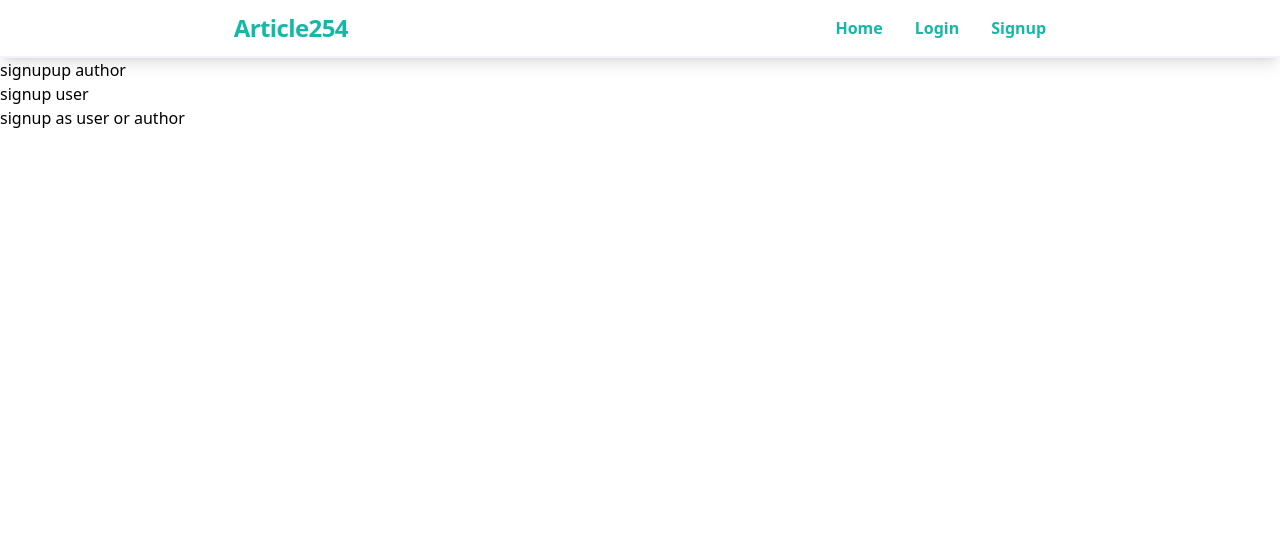
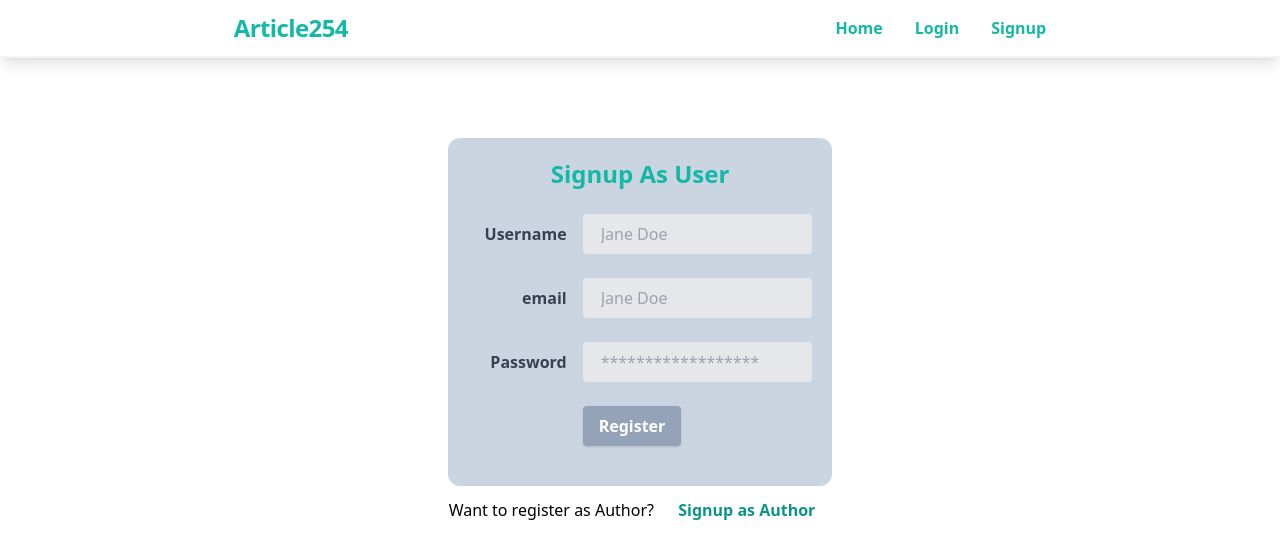
Before and after one commit to phase-4-group-15/front-end-phase-4, a React (Create React App) app: page /Signup in a window 1280 px wide. Shown: the top 558 px of the page. Built offline with nearby package versions, Linux system fonts and the light colour scheme.

Commit message:
finished signup

```diff
--- a/src/components/SignUpAuthor.js
+++ b/src/components/SignUpAuthor.js
@@ -1,8 +1,94 @@
+import { useNavigate} from "react-router-dom"
+
 const SignUpAuthor = () => {
+
+    const navigate = useNavigate()
+
+    // register Author
+    const handleSubmit = async (e) => {
+        e.preventDefault();
+        // setIsAuthenticated(true);
+        navigate('/articles');
+        // const form = e.target;
+        // const formData = new FormData(form);
+
+        // try {
+        //   const response = await fetch('https://dad-jokes-8fzp.onrender.com/users', {
+        //     method: 'POST',
+        //     body: formData,
+        //   });
+
+        //   if (response.ok) {
+        //     // setIsAuthenticated(true);
+        //     // navigate('/allmemes');
+        //   } else {
+        //     const errorData = await response.json();
+        //     console.log(errorData);
+        //     setIsAuthenticated(true);
+        //     navigate('/allmemes');
+        //   }
+        // } catch (error) {
+        //   console.error(error);
+        // }
+      }
+
+
     return (
-        <div>
-            signupup author
-        </div>
+        <div className="flex justify-center items-center ">
+        <form class="w-full max-w-sm bg-slate-300 shodow-xl rounded-xl p-5 mt-20 "noValidate no-autocomplete
+         onSubmit={handleSubmit}
+         >
+          <h1 className="text-2xl text-teal-500 text-center mb-6  font-bold">Signup As Author </h1>
+
+          <div class="md:flex md:items-center mb-6">
+            <div class="md:w-1/3">
+              <label class="block text-gray-700 font-bold md:text-right mb-1 md:mb-0 pr-4" for="inline-username">
+              Username
+              </label>
+            </div>
+            <div class="md:w-2/3">
+              <input class="bg-gray-200 appearance-none border-2 border-gray-200 rounded w-full py-2 px-4 text-gray-700 leading-tight focus:outline-none focus:bg-white focus:border-green-700"
+              id="username"
+               type="text"
+               name="username"
+               placeholder="Jane Doe"
+               required
+               autoComplete="off"
+               />
+            </div>
+          </div>
+
+          <div class="md:flex md:items-center mb-6">
+            <div class="md:w-1/3">
+              <label class="block text-gray-700 font-bold md:text-right mb-1 md:mb-0 pr-4" for="inline-username" id="email">
+                email
+              </label>
+            </div>
+            <div class="md:w-2/3">
+              <input autoComplete="off" class="bg-gray-200 appearance-none border-2 border-gray-200 rounded w-full py-2 px-4 text-gray-700 leading-tight focus:outline-none focus:bg-white focus:border-green-700" id="email" type="text" name="email"  placeholder="Jane Doe" required/>
+            </div>
+          </div>
+          <div class="md:flex md:items-center mb-6">
+            <div class="md:w-1/3">
+              <label class="block text-gray-700 font-bold md:text-right mb-1 md:mb-0 pr-4" for="inline-password">
+              Password
+              </label>
+            </div>
+            <div class="md:w-2/3">
+              <input autoComplete="off" class="bg-gray-200 appearance-none border-2 border-gray-200 rounded w-full py-2 px-4 text-gray-700 leading-tight focus:outline-none focus:bg-white focus:border-green-700" id="password" type="password" name="password" placeholder="******************" required/>
+            </div>
+          </div>
+
+          <div class="md:flex md:items-center mb-5">
+            <div class="md:w-1/3"></div>
+            <div class="md:w-2/3">
+              <button  class="shadow bg-slate-400 hover:bg-slate-500 focus:shadow-outline focus:outline-none text-white font-bold py-2 px-4 rounded" type="submit">
+                Register
+              </button>
+            </div>
+          </div>
+        </form>
+      </div>
     );
 }
 
--- a/src/components/SignUpUser.js
+++ b/src/components/SignUpUser.js
@@ -1,6 +1,94 @@
+import { useNavigate} from "react-router-dom"
+
+
 const SignUpUser = () => {
+
+    const navigate = useNavigate()
+
+    // register Author
+    const handleSubmit = async (e) => {
+        e.preventDefault();
+        // setIsAuthenticated(true);
+        navigate('/articles');
+        // const form = e.target;
+        // const formData = new FormData(form);
+
+        // try {
+        //   const response = await fetch('https://dad-jokes-8fzp.onrender.com/users', {
+        //     method: 'POST',
+        //     body: formData,
+        //   });
+
+        //   if (response.ok) {
+        //     // setIsAuthenticated(true);
+        //     // navigate('/allmemes');
+        //   } else {
+        //     const errorData = await response.json();
+        //     console.log(errorData);
+        //     setIsAuthenticated(true);
+        //     navigate('/allmemes');
+        //   }
+        // } catch (error) {
+        //   console.error(error);
+        // }
+      }
+
     return (
-        <div>signup user</div>
+        <div className="flex justify-center items-center ">
+        <form class="w-full max-w-sm bg-slate-300 shodow-xl rounded-xl p-5 mt-20 "noValidate no-autocomplete
+         onSubmit={handleSubmit}
+         >
+          <h1 className="text-2xl text-teal-500 text-center mb-6  font-bold">Signup As User </h1>
+
+          <div class="md:flex md:items-center mb-6">
+            <div class="md:w-1/3">
+              <label class="block text-gray-700 font-bold md:text-right mb-1 md:mb-0 pr-4" for="inline-username">
+              Username
+              </label>
+            </div>
+            <div class="md:w-2/3">
+              <input class="bg-gray-200 appearance-none border-2 border-gray-200 rounded w-full py-2 px-4 text-gray-700 leading-tight focus:outline-none focus:bg-white focus:border-green-700"
+              id="username"
+               type="text"
+               name="username"
+               placeholder="Jane Doe"
+               required
+               autoComplete="off"
+               />
+            </div>
+          </div>
+
+          <div class="md:flex md:items-center mb-6">
+            <div class="md:w-1/3">
+              <label class="block text-gray-700 font-bold md:text-right mb-1 md:mb-0 pr-4" for="inline-username" id="email">
+                email
+              </label>
+            </div>
+            <div class="md:w-2/3">
+              <input autoComplete="off" class="bg-gray-200 appearance-none border-2 border-gray-200 rounded w-full py-2 px-4 text-gray-700 leading-tight focus:outline-none focus:bg-white focus:border-green-700" id="email" type="text" name="email"  placeholder="Jane Doe" required/>
+            </div>
+          </div>
+          <div class="md:flex md:items-center mb-6">
+            <div class="md:w-1/3">
+              <label class="block text-gray-700 font-bold md:text-right mb-1 md:mb-0 pr-4" for="inline-password">
+              Password
+              </label>
+            </div>
+            <div class="md:w-2/3">
+              <input autoComplete="off" class="bg-gray-200 appearance-none border-2 border-gray-200 rounded w-full py-2 px-4 text-gray-700 leading-tight focus:outline-none focus:bg-white focus:border-green-700" id="password" type="password" name="password" placeholder="******************" required/>
+            </div>
+          </div>
+
+          <div class="md:flex md:items-center mb-5">
+            <div class="md:w-1/3"></div>
+            <div class="md:w-2/3">
+              <button  class="shadow bg-slate-400 hover:bg-slate-500 focus:shadow-outline focus:outline-none text-white font-bold py-2 px-4 rounded" type="submit">
+                Register
+              </button>
+            </div>
+          </div>
+        </form>
+      </div>
      );
 }
 
--- a/src/pages/LandingPage.js
+++ b/src/pages/LandingPage.js
@@ -1,4 +1,3 @@
-import ArticlesPage from "./ArticlesPage";
 
 
 const LandingPage = () => {
--- a/src/pages/SignupPage.js
+++ b/src/pages/SignupPage.js
@@ -1,15 +1,47 @@
 import SignUpAuthor from "../components/SignUpAuthor";
 import SignUpUser from "../components/SignUpUser";
+import React, { useState } from 'react'
 
 const SignupPage = () => {
-    return (
-        <h1>
-            <SignUpAuthor/>
-            <SignUpUser/>
-             signup as user or author
 
-            </h1>
-     );
+  const [showLogin, setShowLogin] = useState(true);
+
+return (
+     <div className="max-w-500 mx-auto my-0 px-16">
+
+        {showLogin ? (
+            <>
+            <SignUpUser
+
+                />
+            <hr className="border-none border-b-1 border-gray-900 my-1" />
+            <p className="my-2 flex justify-center">
+                Want to register as Author? &nbsp;
+                <button
+                className=" text-teal-600 font-bold px-4  rounded"
+                onClick={() => setShowLogin(false)}
+                >
+                Signup as Author
+                </button>
+            </p>
+            </>
+        ) : (
+            <>
+            <SignUpAuthor />
+            <hr className="border-none border-b-1 flex justify-center border-gray-900 my-1" />
+            <p className="my-4 flex justify-center">
+                want to register as User
+                <button
+                className=" text-teal-600 px-4 font-bold rounded"
+                onClick={() => setShowLogin(true)}
+                >
+                Signup as User
+                </button>
+            </p>
+            </>
+        )}
+  </div>
+);
 }
 
 export default SignupPage;
```
